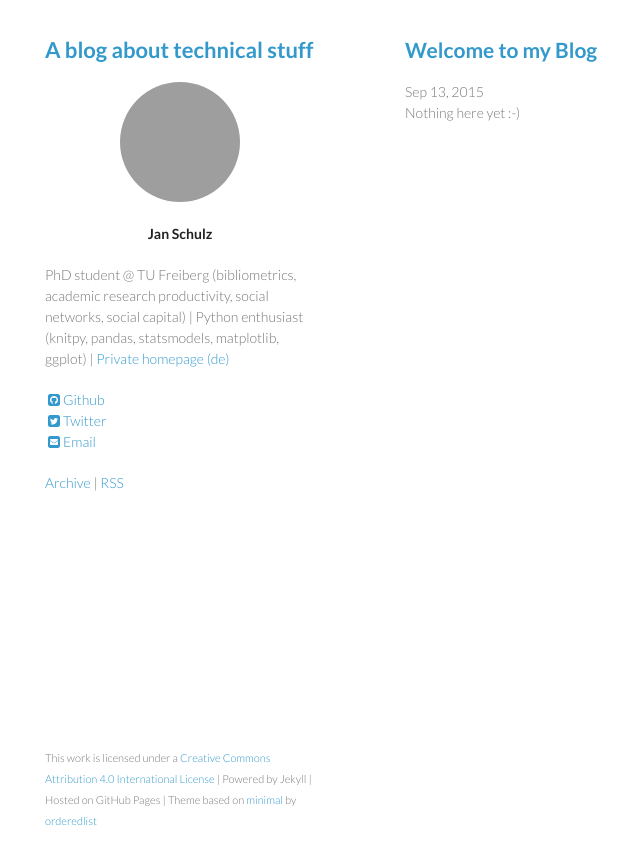
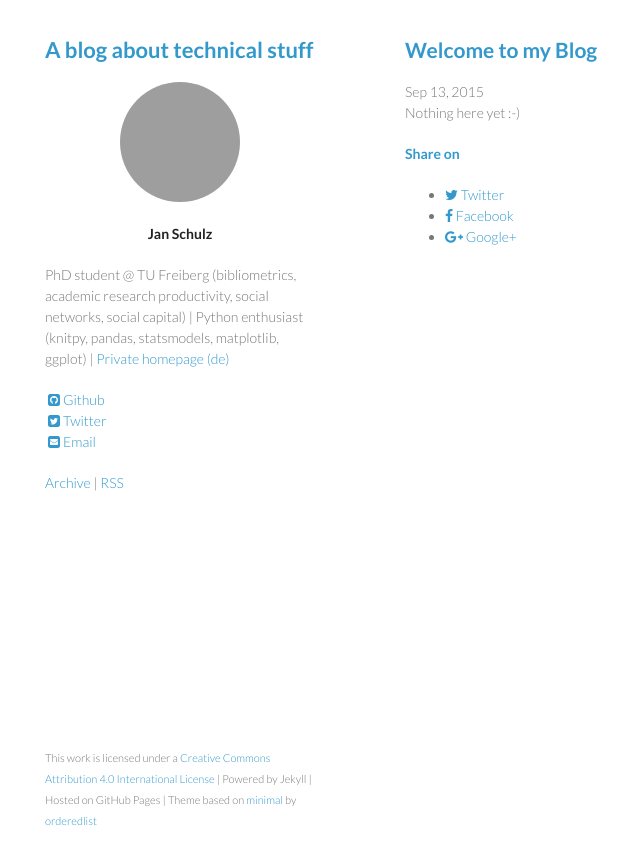
Before and after one commit to JanSchulz/JanSchulz.github.io, a Jekyll site: the page built from _posts/2015-09-13-welcome.md, in a window 1280 px wide. Shown: the top 864 px of the page, without its empty margins (165-805 px from the left). Built offline with Jekyll 4.4.1, drawn with Linux system fonts in a browser that asks for light colours; nearby versions of some CDN libraries; grey boxes are pictures that could not be loaded.

Commit message:
Add sharing buttons

```diff
--- /dev/null
+++ b/_includes/social-share.html
@@ -0,0 +1,14 @@
+<div class="social-share">
+  <h4>Share on</h4>
+  <ul>
+    <li>
+      <a href="https://twitter.com/intent/tweet?text={{ site.url }}{{ page.url }}" class="twitter" title="Share on Twitter"><i class="fa fa-twitter"></i><span> Twitter</span></a>
+    </li>
+    <li>
+      <a href="https://www.facebook.com/sharer/sharer.php?u={{ site.url }}{{ page.url }}" class="facebook" title="Share on Facebook"><i class="fa fa-facebook"></i><span> Facebook</span></a>
+    </li>
+    <li>
+      <a href="https://plus.google.com/share?url={{ site.url }}{{ page.url }}" class="google-plus" title="Share on Google Plus"><i class="fa fa-google-plus"></i><span> Google+</span></a>
+    </li>
+  </ul>
+</div><!-- /.social-share -->
--- a/_layouts/post.html
+++ b/_layouts/post.html
@@ -7,3 +7,4 @@ layout: default
   <div class="post-date">{{ page.date | date: "%b %-d, %Y" }}</div>
   {{ content }}
 </article>
+{% include social-share.html %}
```
